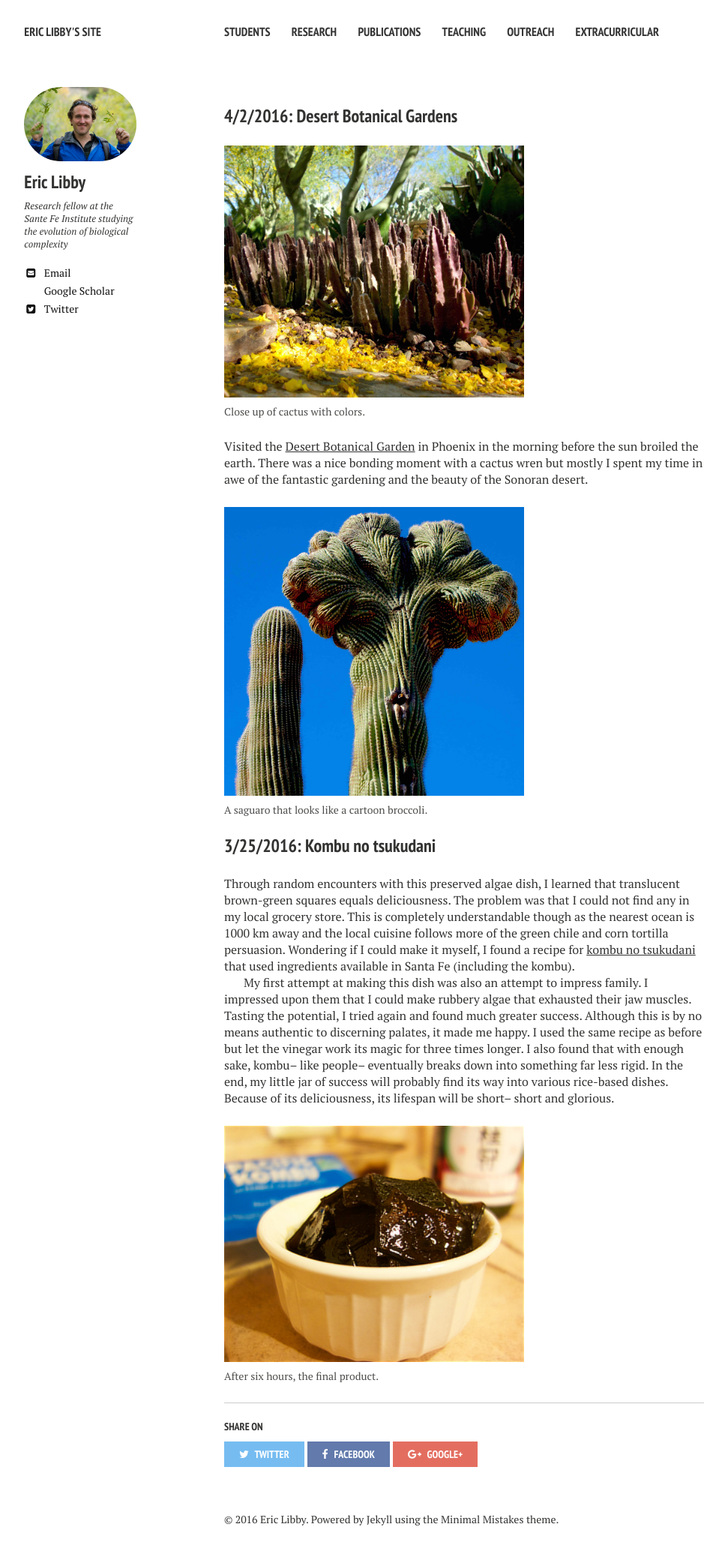
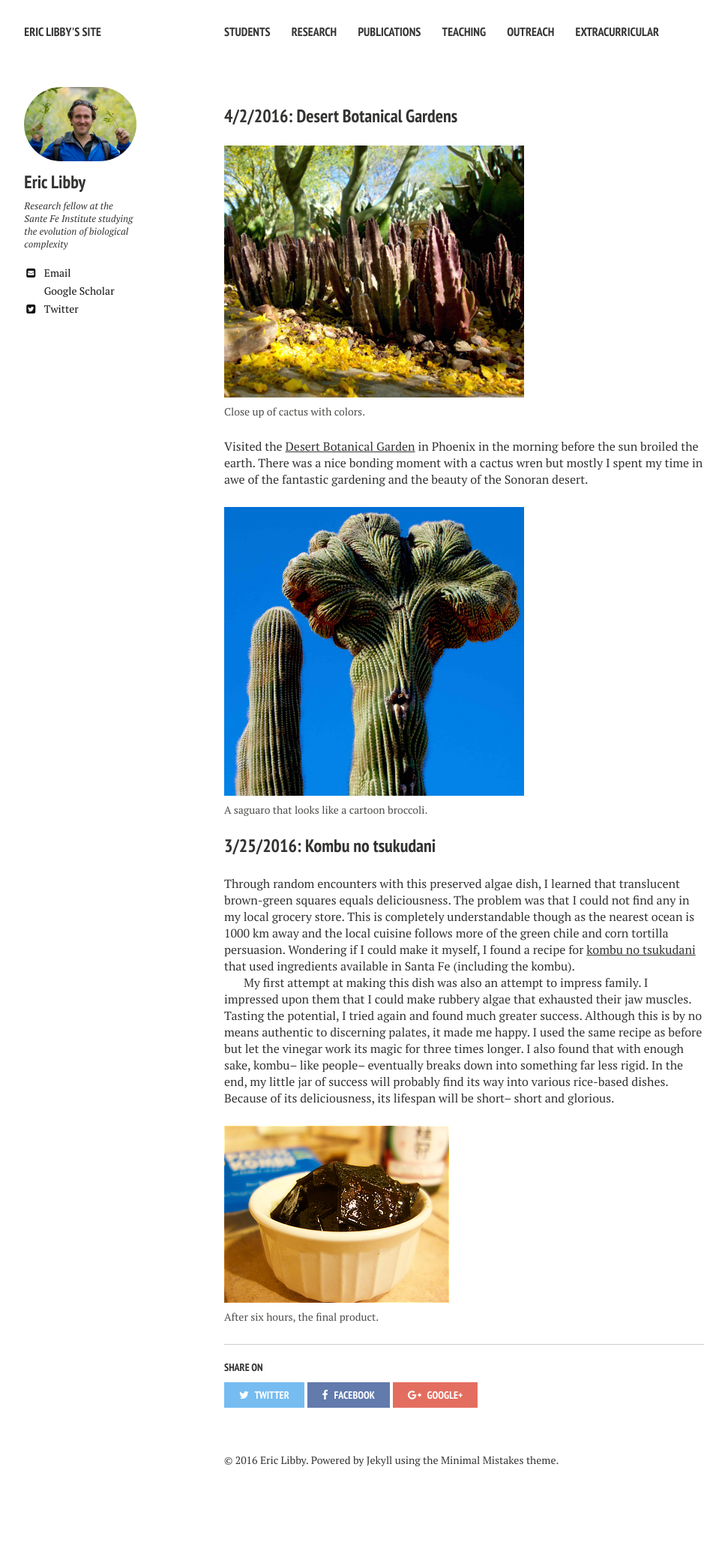
Before and after one commit to ericlibby/oldweb, a Jekyll site: the page built from p_extracurricular/index.md, in a window 1280 px wide. Shown: the whole page at 75% size, without its empty margins (21-988 px from the left). Built offline with Jekyll 4.4.1, drawn with Linux system fonts in a browser that asks for light colours; nearby versions of some CDN libraries; after the commit the page ends 2005 px from its top, so only the background shows below that.

Commit message:
fix mistake

```diff
--- a/p_extracurricular/index.md
+++ b/p_extracurricular/index.md
@@ -26,6 +26,6 @@ Through random encounters with this preserved algae dish, I learned that translu
 My first attempt at making this dish was also an attempt to impress family. I impressed upon them that I could make rubbery algae that exhausted their jaw muscles. Tasting the potential, I tried again and found much greater success. Although this is by no means authentic to discerning palates, it made me happy. I used the same recipe as before but let the vinegar work its magic for three times longer. I also found that with enough sake, kombu-- like people-- eventually breaks down into something far less rigid. In the end, my little jar of success will probably find its way into various rice-based dishes. Because of its deliciousness, its lifespan will be short-- short and glorious.
 
 <figure>
-<a href="/images/kombu.jpg"><img src="/images/kombu.jpg" width=400></a>
+<a href="/images/kombu.jpg"><img src="/images/kombu.jpg"></a>
 <figcaption> After six hours, the final product.</figcaption>
 </figure>
```
